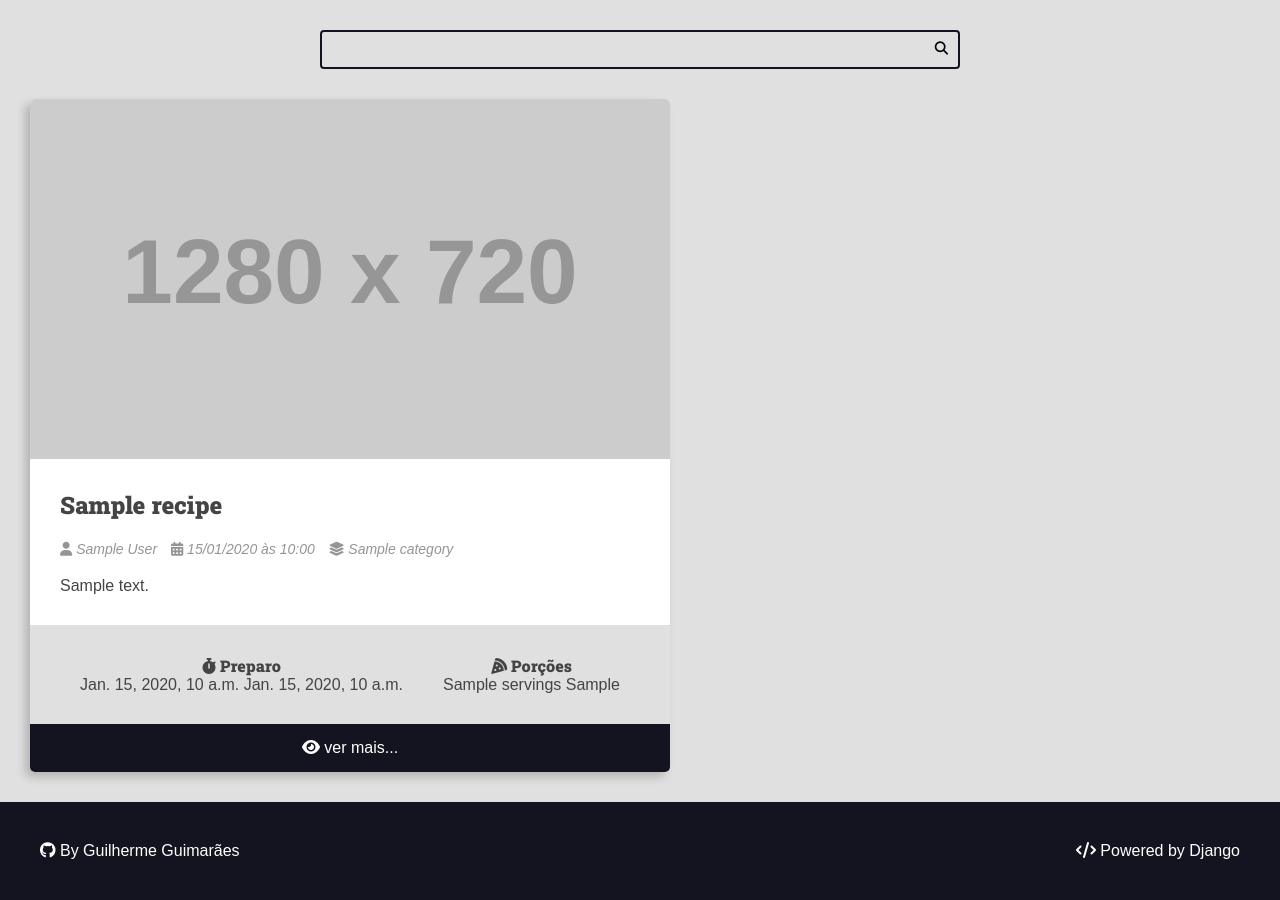
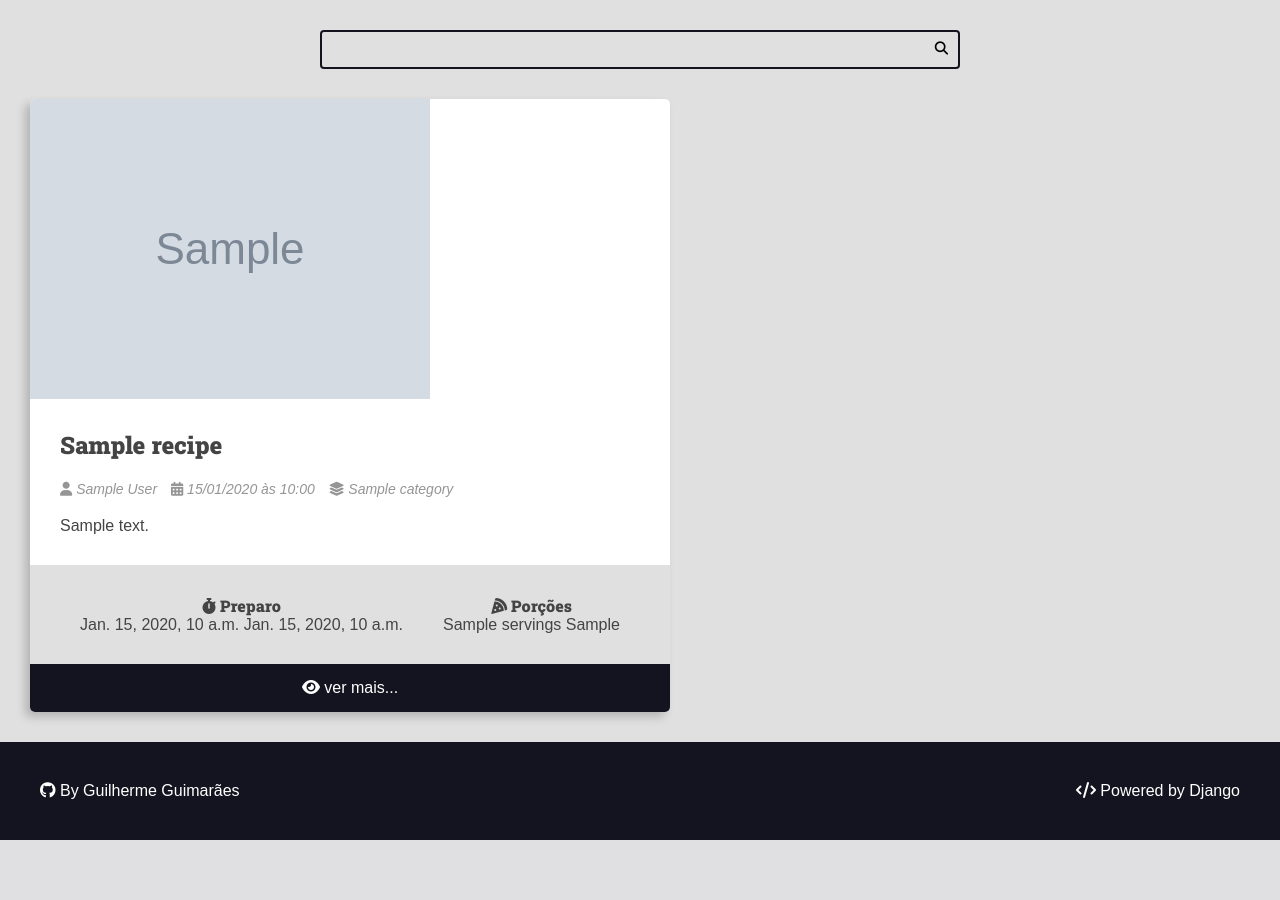
Before and after one commit to GuilhermeGuimaraesS/curso-django-projeto1, a Django app: template recipes/templates/recipes/pages/home.html in a window 1280 px wide. Shown: the part 113-1013 px from the top of the page. After the commit the page ends 953 px from the top, so only its background shows below. Run offline with Django 5.2, Linux system fonts and the light colour scheme; the template is opened without the code that fills it: most values are stand-ins (such as "Sample title", 1, 10 or a date in 2020); grey boxes marked "Sample" are stand-in pictures; grey boxes labelled with a size stand in for pictures from a placeholder-image service; some libraries are stand-ins or nearby versions.

Commit message:
Corrigida a altura do cards e adicionada as imagens.

```diff
--- a/recipes/static/recipes/css/styles.css
+++ b/recipes/static/recipes/css/styles.css
@@ -159,6 +159,7 @@ h1,h2,h3,h4,h5,h6 {
 
 .recipe-list-item {
     max-width: 64rem;
+    height: fit-content;
 }
 
 .recipe-list-item:hover {
--- a/recipes/templates/recipes/partials/recipe.html
+++ b/recipes/templates/recipes/partials/recipe.html
@@ -1,6 +1,6 @@
 <div class="recipe recipe-list-item">
     <div class="recipe-cover">
-        <img src="https://placehold.co/1280x720/269fe6/FFFFFF.png" alt="Temporário">
+        <img src="{{ recipe.cover.url }}" alt="Temporário">
     </div>
     <div class="recipe-title-container">
        <h2 class="recipe-title">{{ recipe.title }}</h2>
--- a/utils/recipes/factory.py
+++ b/utils/recipes/factory.py
@@ -32,7 +32,7 @@ def make_recipe():
 
         },
         'cover': {
-            'url': 'https://loremflickr.com/%s/%s/food,cook' % rand_ratio(),
+            'url': 'https://picsum.photos/%s/%s' % rand_ratio(),
 
         }
     }
```
